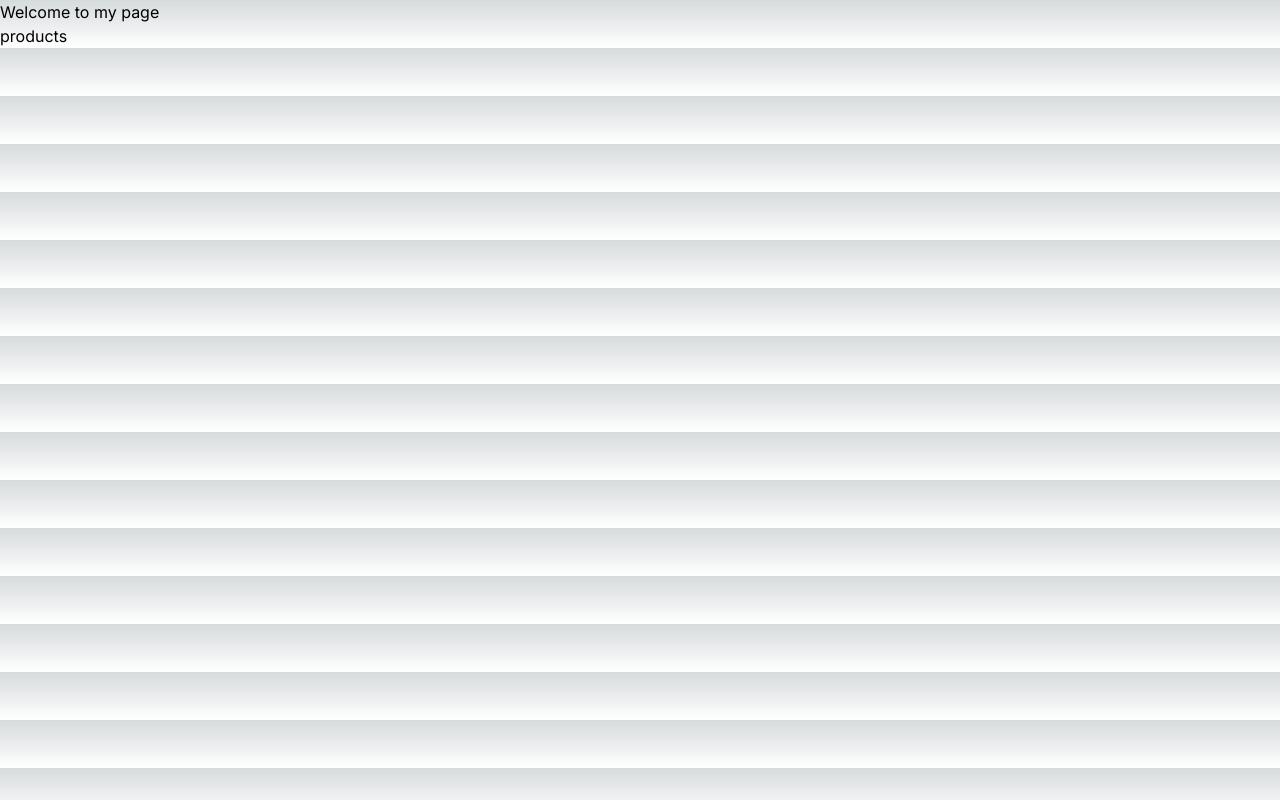
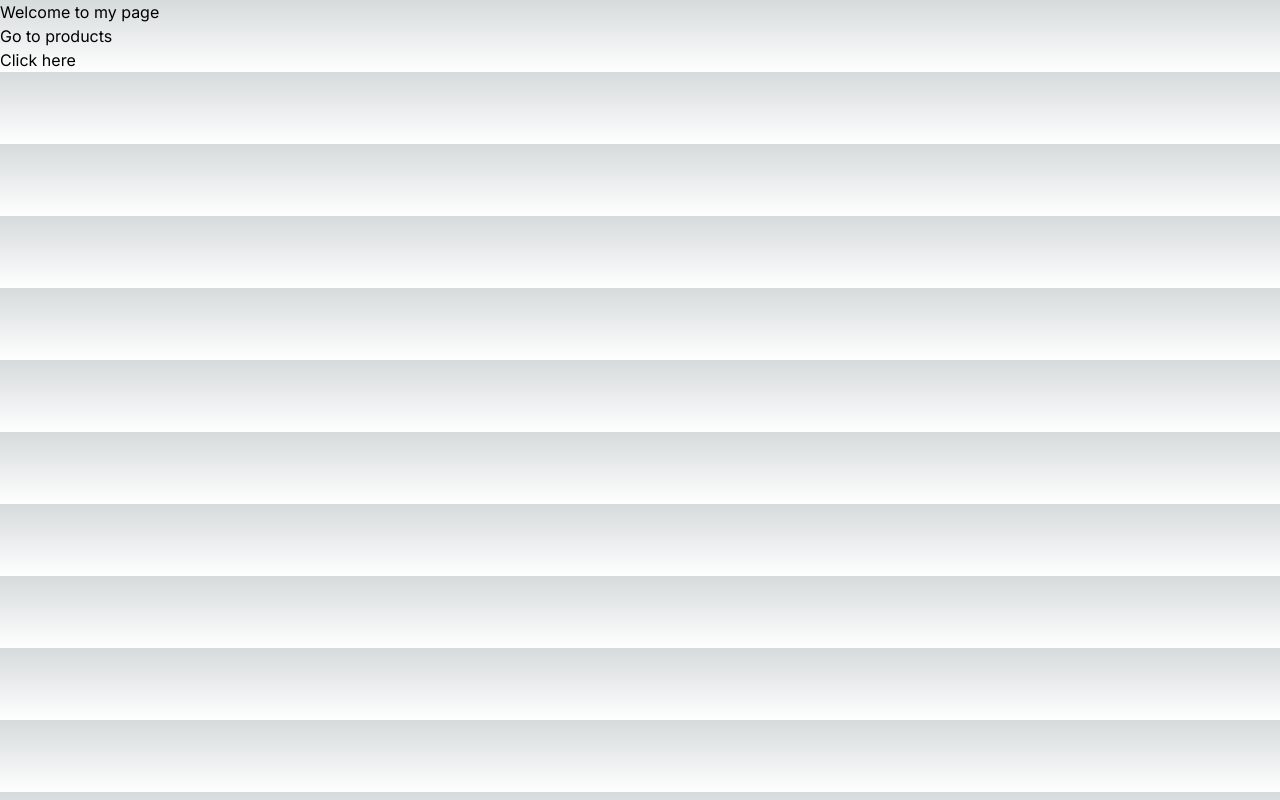
Before and after one commit to Nits-K/E-CommerceLearning, a Next.js app: page / in a window 1280 px wide. Built offline with nearby package versions, Linux system fonts and the light colour scheme.

Commit message:
heading added

```diff
--- a/src/app/page.tsx
+++ b/src/app/page.tsx
@@ -9,7 +9,8 @@ export default function Home() {
   return (
    <div>
     <h1>Welcome to my page</h1>
-    <button onClick={productPage}>products</button>
+    <h3>Go to products</h3>
+    <button onClick={productPage}>Click here</button>
    </div>
   );
 }
```
